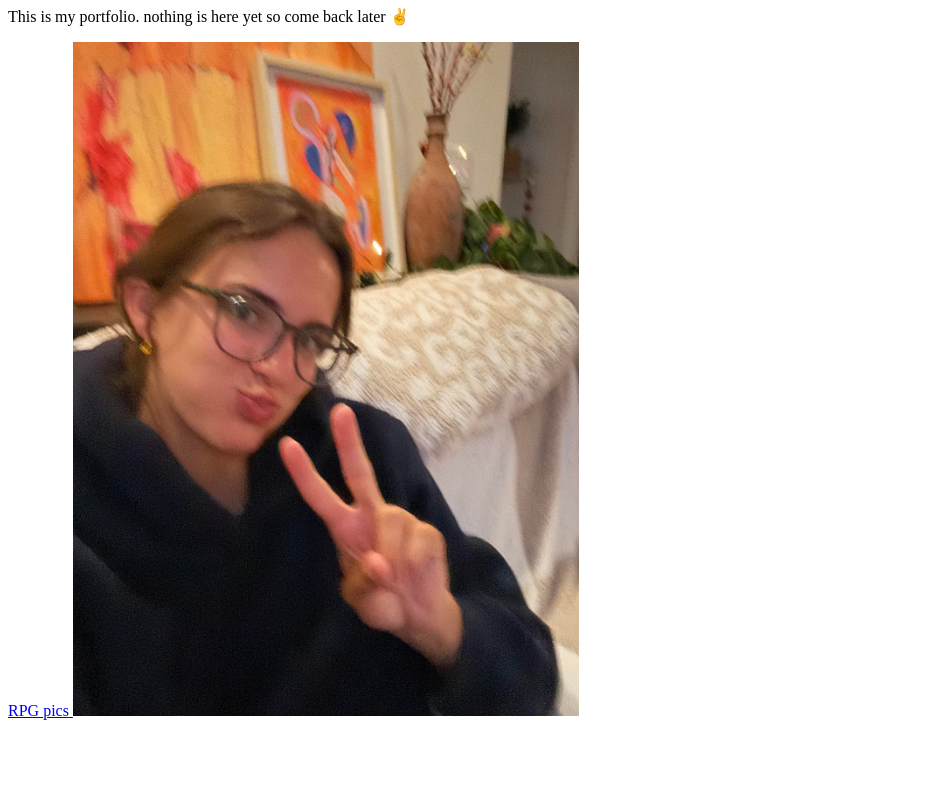
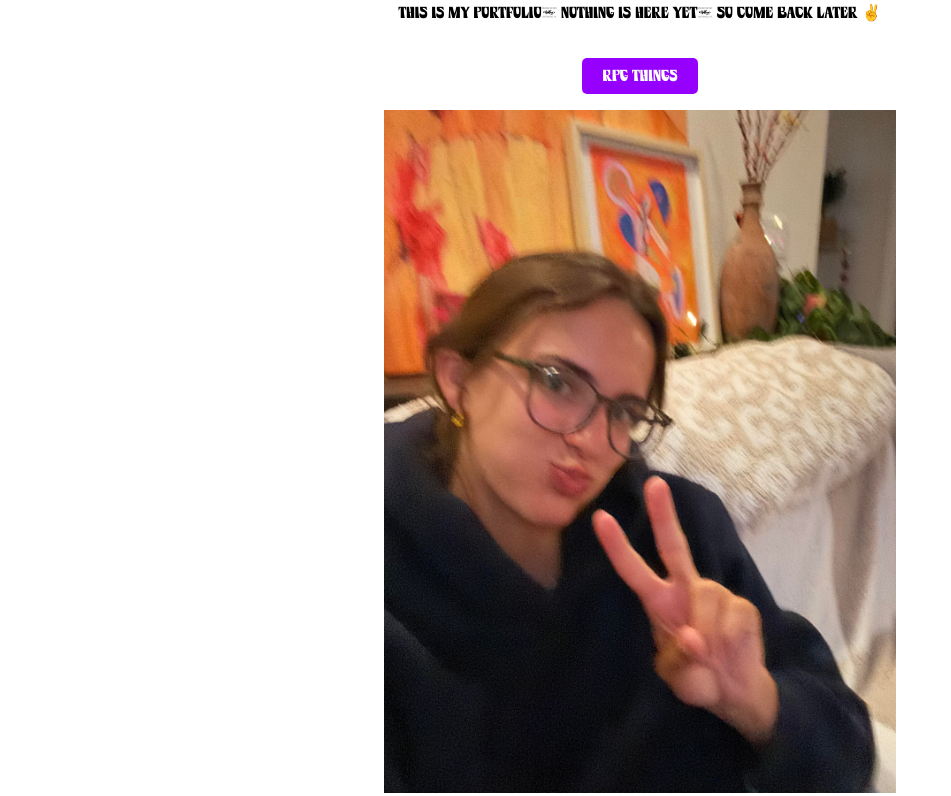
Before and after one commit to jillianspears/jillianspears.com, a plain HTML site: page index.html in a window 1280 px wide. Shown: the part 73-869 px from the top of the page, without its empty margins (0-951 px from the left). Before the commit the page ends 801 px from the top, so only its background shows below. Drawn offline with Linux system fonts and the light colour scheme.

Commit message:
Update index.html

```diff
--- a/index.html
+++ b/index.html
@@ -1,7 +1,40 @@
 <!DOCTYPE html>
-<html>
-    <p><center><h1>Hello, i'm jillian.</h1></center></p>
-    <p>This is my portfolio. nothing is here yet so come back later &#x270C;</p>
-    <a href="FixedHeader.html">RPG pics
+<html lang="en">
+<head>
+    <meta charset="UTF-8">
+    <meta name="viewport" content="width=device-width, initial-scale=1.0">
+    <title>Jillian's Portfolio</title>
+    <style>
+        @font-face {
+            font-family: 'peach_lotus';
+            src: url("Peach Lotus.otf") format('opentype');
+        }
+
+        body {
+            font-family: 'peach_lotus';
+            text-align: center;
+            margin: 0;
+            padding: 0;
+        }
+        .button {
+            display: inline-block;
+            padding: 10px 20px;
+            font-size: 16px;
+            color: white;
+            background-color: #9500ff;
+            text-decoration: none;
+            border-radius: 5px;
+            margin-top: 20px;
+        }
+        .button:hover {
+            background-color: #b3009b;
+        }
+    </style>
+</head>
+<body>
+    <h1>Hello, I'm Jillian.</h1>
+    <p>This is my portfolio. Nothing is here yet, so come back later &#x270C;</p>
+    <a href="FixedHeader.html" class="button">RPG things</a><br><br>
     <img src="peace.jpg" width="40%" height=auto>
+</body>
 </html>
```
